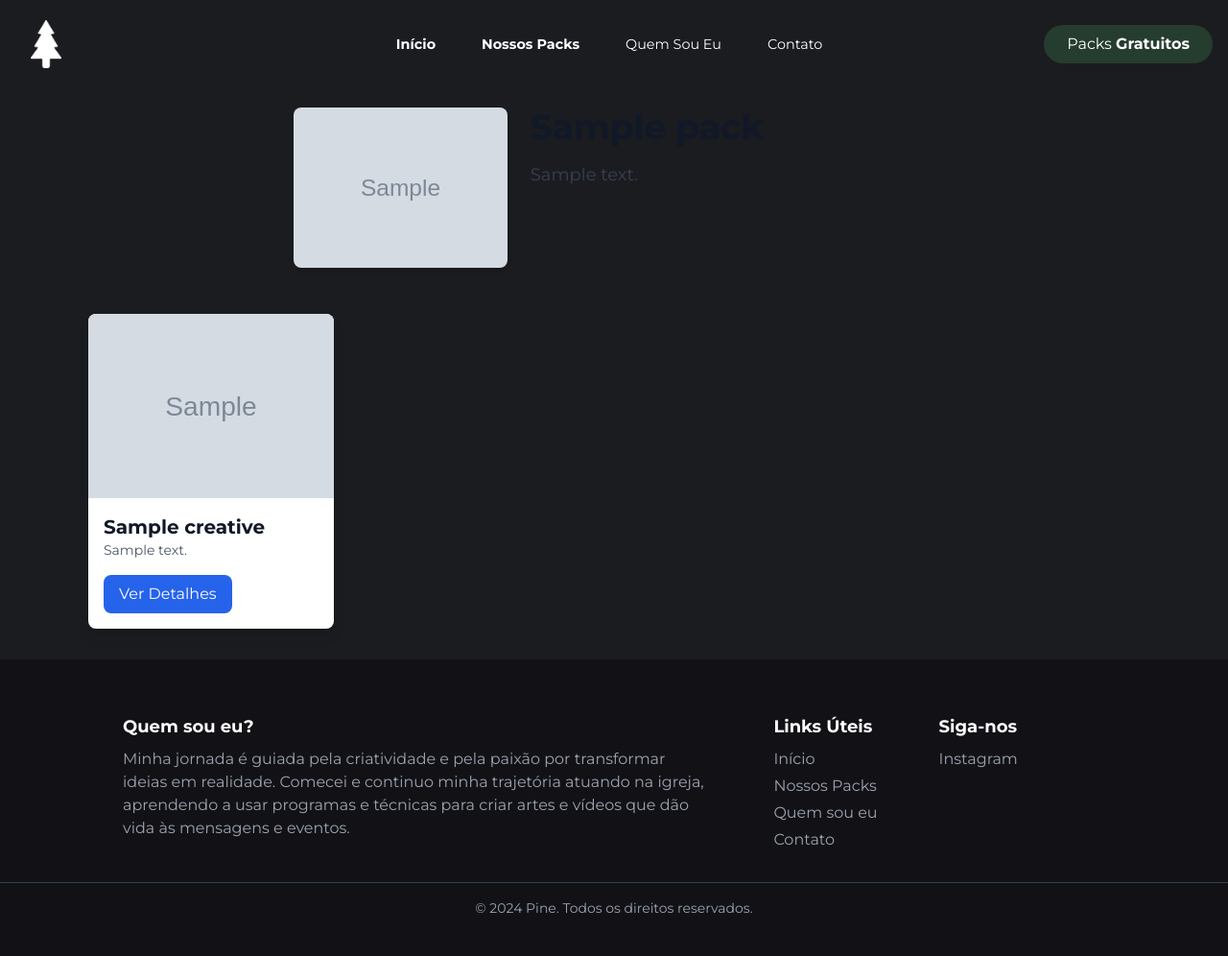
After one commit to Rafael-273/pine_studio, a Django app: template pine_studio/templates/front/pack_detail.html in a window 1280 px wide. The commit adds this page. Shown: the whole page at 96% size. Run offline with Django 5.2, Linux system fonts and the light colour scheme; the template is opened without the code that fills it: most values are stand-ins (such as "Sample title", 1, 10 or a date in 2020); grey boxes marked "Sample" are stand-in pictures; parts of the project's set-up code (start-up, migrations or seed data) failed here and were passed over; some libraries are stand-ins or nearby versions.

Commit message:
feat: start pack detail layout

```diff
--- a/pine_studio/pine/models/pack.py
+++ b/pine_studio/pine/models/pack.py
@@ -13,6 +13,7 @@ class Pack(BaseModel):
     price = models.DecimalField(max_digits=8, decimal_places=2, null=True, blank=True)
     is_free = models.BooleanField(default=False)
     tags = models.ManyToManyField(Tag, related_name='packs', blank=True)
+    sales_link = models.URLField(blank=True, null=True)
 
     def __str__(self):
         return self.name
--- a/pine_studio/pine/urls.py
+++ b/pine_studio/pine/urls.py
@@ -1,8 +1,9 @@
 from django.urls import path
 from .views.home import HomeView
-from .views.pack import PackListView
+from .views.pack import PackListView, PackDetailView
 
 urlpatterns = [
     path('', HomeView.as_view(), name='home'),
     path('packs/', PackListView.as_view(), name='packs'),
+    path('<slug:slug>/', PackDetailView.as_view(), name='pack_detail'),
 ]
--- /dev/null
+++ b/pine_studio/templates/front/pack_detail.html
@@ -0,0 +1,39 @@
+{% extends 'base.html' %}
+{% load static %}
+
+{% block title %}
+Detalhes do Pack - {{ pack.name }}
+{% endblock %}
+
+{% block head %}
+<link rel="stylesheet" href="{% static 'front/pack.css' %}">
+{% endblock %}
+
+{% block content %}
+
+<div class="flex-grow content container mx-auto mb-8 mt-28 flex flex-col justify-center items-center">
+    <div class="flex mb-12">
+        <div class="flex-shrink-0 w-1/3 mr-6">
+            <img src="{{ pack.cover.url }}" alt="{{ pack.name }}" class="w-full h-auto rounded-lg shadow-md" />
+        </div>
+        <div class="flex-1">
+            <h1 class="text-4xl font-semibold text-gray-900 mb-4">{{ pack.name }}</h1>
+            <p class="text-lg text-gray-700">{{ pack.description }}</p>
+        </div>
+    </div>
+
+    <div class="grid grid-cols-1 sm:grid-cols-2 md:grid-cols-3 lg:grid-cols-4 gap-6">
+        {% for creative in pack.creatives.all %}
+            <div class="bg-white rounded-lg shadow-lg overflow-hidden">
+                <img src="{{ creative.image.url }}" alt="{{ creative.name }}" class="w-full h-48 object-cover" />
+                <div class="p-4">
+                    <h3 class="text-xl font-semibold text-gray-900">{{ creative.name }}</h3>
+                    <p class="text-sm text-gray-600 truncate">{{ creative.description }}</p>
+                    <a href="" class="inline-block mt-4 px-4 py-2 text-white bg-blue-600 hover:bg-blue-700 rounded-lg text-center">Ver Detalhes</a>
+                </div>
+            </div>
+        {% endfor %}
+    </div>
+</div>
+
+{% endblock %}
--- a/pine_studio/templates/front/pack.html
+++ b/pine_studio/templates/front/packs.html
@@ -85,10 +85,12 @@ Nossos Packs
 
             <div class="article-content flex flex-col justify-between w-full md:w-1/2 p-2 md:p-4 gap-4">
                 <div>
-                    <a href=""><h2 class="text-white text-center md:text-left text-3xl md:text-4xl"  style="color: var(--secondary-color-light); font-family: 'Piepie W01 Regular', sans-serif;">{{ pack.name }}</h2></a>
+                    <a href="{% url 'pack_detail' slug=pack.slug %}">
+                        <h2 class="text-white text-center md:text-left text-3xl md:text-4xl"  style="color: var(--secondary-color-light); font-family: 'Piepie W01 Regular', sans-serif;">{{ pack.name }}</h2>
+                    </a>
                     <p class="mt-2 text-white text-center md:text-left text-sm md:text-base">{{ pack.description|truncatewords:40 }}</p>
                 </div>
-                <a href="" class="mt-4 md:mt-0 w-full md:w-1/3 flex justify-center items-center gap-2 px-4 py-4 md:px-4 md:py-2 rounded-full bg-secondary text-white transition-colors duration-300 hover:bg-primary" style="background-color: var(--subcolor-dark); color: white;">
+                <a href="{% url 'pack_detail' slug=pack.slug %}" class="mt-4 md:mt-0 w-full md:w-1/3 flex justify-center items-center gap-2 px-4 py-4 md:px-4 md:py-2 rounded-full bg-secondary text-white transition-colors duration-300 hover:bg-primary" style="background-color: var(--subcolor-dark); color: white;">
                     <h3 class="text-sm md:text-base">Adquira Agora!</h3>
                     <ion-icon name="arrow-redo" class="text-lg md:text-xl"></ion-icon>
                 </a>
```
Also changed, not shown: pine_studio/pine/views/pack.py (+7 -1 lines), pine_studio/pine/migrations/0003_pack_sales_link.py (added).
